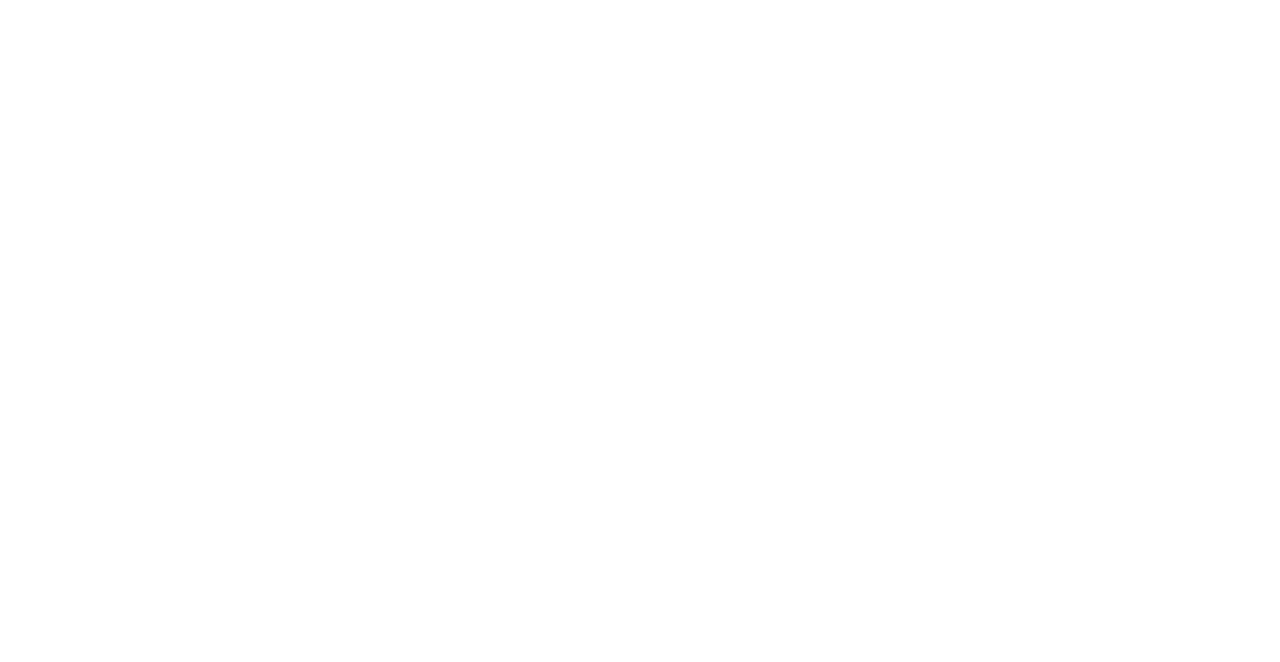
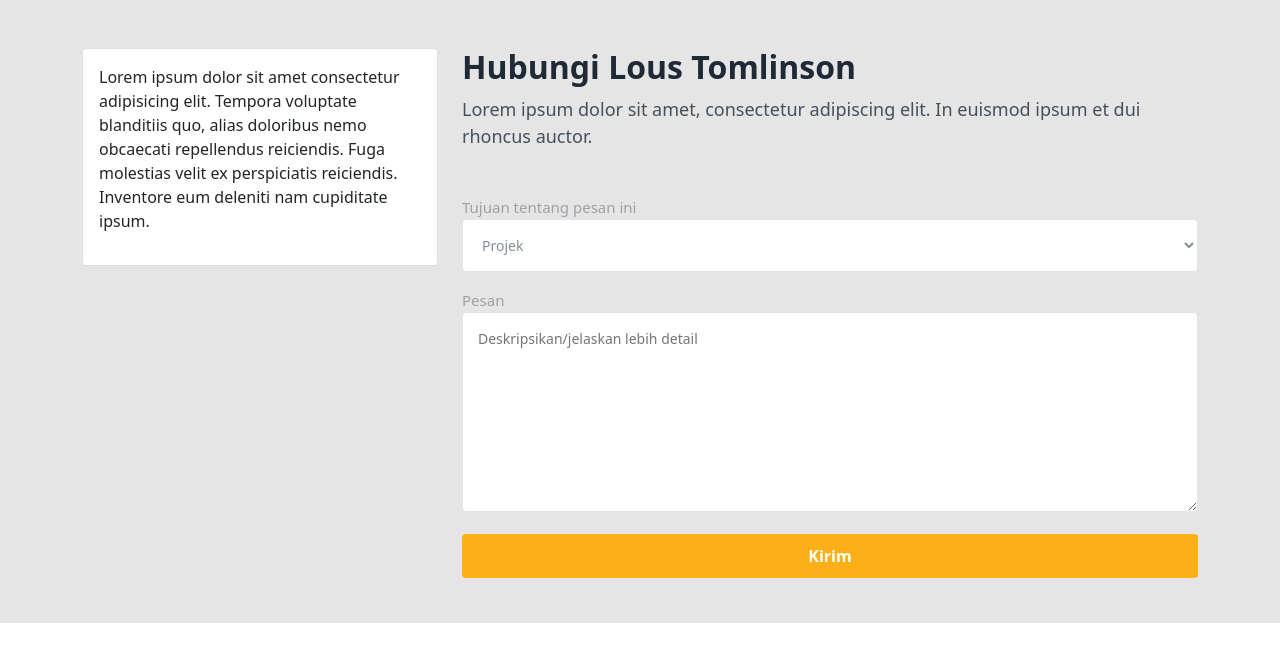
Before and after one commit to Walidnurudin/clover-frontend, a React (Create React App) app: page /hire in a window 1280 px wide. Shown: the top 662 px of the page. Built offline with nearby package versions, Linux system fonts and the light colour scheme.

Commit message:
update: Hire Page Slicing

```diff
--- a/src/App.js
+++ b/src/App.js
@@ -4,6 +4,7 @@
 // PAGES
 import LandingPage from "./pages/LandingPage";
 import Home from "./pages/Home";
+import Hire from "./pages/Hire";
 
 function App() {
   return (
@@ -11,6 +12,7 @@
       <Switch>
         <Route path="/" exact component={LandingPage} />
         <Route exact path="/home" component={Home} />
+        <Route exact path="/hire" component={Hire} />
       </Switch>
     </Router>
   );
--- /dev/null
+++ b/src/pages/Hire/index.css
@@ -0,0 +1,52 @@
+.hire__main {
+  background-color: #e5e5e5;
+}
+.hire__title-worker {
+  color: #1f2a36;
+  font-weight: 600;
+  font-size: 32px;
+}
+.hire__title-worker-paragraph {
+  color: #46505c;
+  margin: 10px 0px;
+  font-size: 18px;
+}
+.hire__form-recruiter {
+  margin: 45px 0px;
+}
+label {
+  display: block;
+  color: #9ea0a5;
+  font-size: 15px;
+}
+.hire__form-tujuan-pesan {
+  background-color: #ffffff;
+  border: 1px solid #e2e5ed;
+  border-radius: 4px;
+  width: 100%;
+  padding: 15px;
+  color: #858d96;
+  font-size: 14px;
+}
+.hire__form-pesan {
+  padding: 15px;
+  background-color: #ffffff;
+  border: 1px solid #e2e5ed;
+  border-radius: 4px;
+  width: 100%;
+  color: #858d96;
+  font-size: 14px;
+}
+.hire__form-pesan:focus {
+  outline: none;
+}
+.hire__form-button {
+  width: 100%;
+  border: none;
+  padding: 10px 0px;
+  background: #fbb017;
+  border-radius: 4px;
+  color: #ffffff;
+  font-weight: bold;
+  font-size: 16px;
+}
--- /dev/null
+++ b/src/pages/Hire/index.jsx
@@ -0,0 +1,63 @@
+import React from "react";
+import "./index.css";
+function Hire() {
+  return (
+    <>
+      <main className="hire__main">
+        <section className="container">
+          <div className="row">
+            <div className="col-md-4  mt-5">
+              {/* Profile User */}
+              <div className="card">
+                <div className="card-body">
+                  <p>
+                    Lorem ipsum dolor sit amet consectetur adipisicing elit. Tempora voluptate
+                    blanditiis quo, alias doloribus nemo obcaecati repellendus reiciendis. Fuga
+                    molestias velit ex perspiciatis reiciendis. Inventore eum deleniti nam
+                    cupiditate ipsum.
+                  </p>
+                </div>
+              </div>
+            </div>
+            <section className="col-md-8  mt-5">
+              {/* Form Hire */}
+              <div className="hire__description">
+                <h3 className="hire__title-worker">Hubungi Lous Tomlinson</h3>
+                <p className="hire__title-worker-paragraph">
+                  Lorem ipsum dolor sit amet, consectetur adipiscing elit. In euismod ipsum et dui
+                  rhoncus auctor.
+                </p>
+              </div>
+              <div className="hire__form-recruiter">
+                <form>
+                  <div className="mb-3">
+                    <label htmlFor="tujuan_pesan">Tujuan tentang pesan ini</label>
+                    <select className="hire__form-tujuan-pesan">
+                      <option value="">Projek</option>
+                    </select>
+                  </div>
+                  <div className="mb-3">
+                    <label htmlFor="pesan">Pesan</label>
+                    <textarea
+                      className="hire__form-pesan"
+                      cols="30"
+                      rows="8"
+                      placeholder="Deskripsikan/jelaskan lebih detail"
+                    ></textarea>
+                  </div>
+                  <div className="mb-3">
+                    <button type="submit" className="hire__form-button">
+                      Kirim
+                    </button>
+                  </div>
+                </form>
+              </div>
+            </section>
+          </div>
+        </section>
+      </main>
+    </>
+  );
+}
+
+export default Hire;
```
